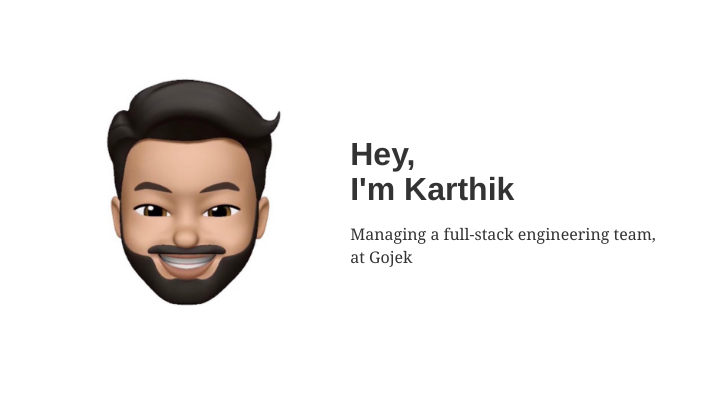
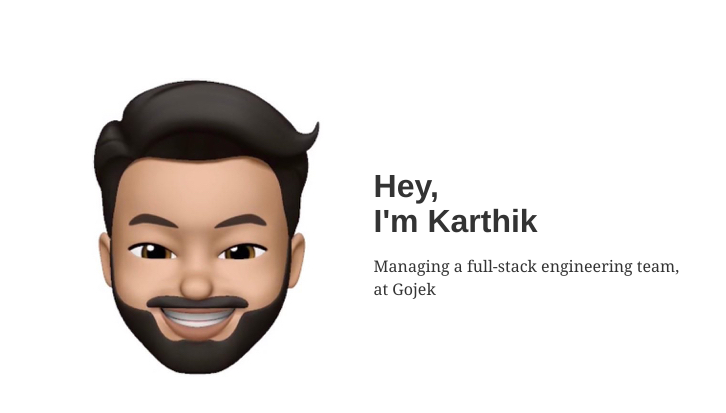
Before and after one commit to karticodes/portfolio, a Gatsby site: page / in a window 1280 px wide. Shown: the part 109-522 px from the top of the page, without its empty margins (274-1000 px from the left). Built offline with nearby package versions, Linux system fonts and the light colour scheme; Gatsby itself is replaced by a stand-in of ours.

Commit message:
Replaced gatsby image with plugin

```diff
--- a/gatsby-config.js
+++ b/gatsby-config.js
@@ -41,8 +41,8 @@ module.exports = {
         path: `${__dirname}/src/`,
       },
     },
+    `gatsby-plugin-image`,
     `gatsby-plugin-sharp`,
-    `gatsby-transformer-sharp`,
     {
       resolve: `gatsby-plugin-google-analytics`,
       options: {
--- a/package.json
+++ b/package.json
@@ -16,14 +16,12 @@
   "dependencies": {
     "gatsby": "^5.13.6",
     "gatsby-cli": "^4.22.0",
-    "gatsby-image": "^2.2.41",
     "gatsby-plugin-google-analytics": "^5.13.1",
+    "gatsby-plugin-image": "^3.13.1",
     "gatsby-plugin-manifest": "^5.13.1",
     "gatsby-plugin-offline": "^6.13.2",
-    "gatsby-plugin-sharp": "^5.13.1",
     "gatsby-plugin-typography": "^5.13.1",
     "gatsby-source-filesystem": "^5.13.1",
-    "gatsby-transformer-sharp": "^5.13.1",
     "react": "^18.2.0",
     "react-dom": "^18.2.0",
     "react-goodreads-shelf": "^3.1.5",
--- a/src/components/index_photo.js
+++ b/src/components/index_photo.js
@@ -1,45 +1,12 @@
 import React from "react"
-import { useStaticQuery, graphql } from "gatsby"
-import Img from "gatsby-image"
+import { StaticImage } from "gatsby-plugin-image"
 
 const IndexPhoto = () => {
-  const data = useStaticQuery(graphql`
-    query {
-      mobileImage: file(relativePath: { eq: "Profile.jpg" }) {
-        id
-        childImageSharp {
-          fixed(width: 230, height: 230) {
-            ...GatsbyImageSharpFixed
-          }
-        }
-      }
-      desktopImage: file(relativePath: { eq: "Profile.jpg" }) {
-        id
-        childImageSharp {
-          fixed(width: 300, height: 300) {
-            ...GatsbyImageSharpFixed
-          }
-        }
-      }
-    }
-  `)
-
-  const sources = [
-    {
-      ...data.mobileImage.childImageSharp.fixed,
-      media: `(max-width: 600px)`,
-    },
-    {
-      ...data.desktopImage.childImageSharp.fixed,
-      media: `(min-width: 600px)`,
-    }
-  ]
-
   return (
     <div>
-      <Img fixed={sources}></Img>
+      <StaticImage src={"../images/profile.jpg"} alt="Profile Image" layout="constrained" aspectRatio={1} width={300} />
     </div>
   )
 }
 
-export default IndexPhoto;
+export default IndexPhoto
```
Also changed, not shown: 1 other file.
